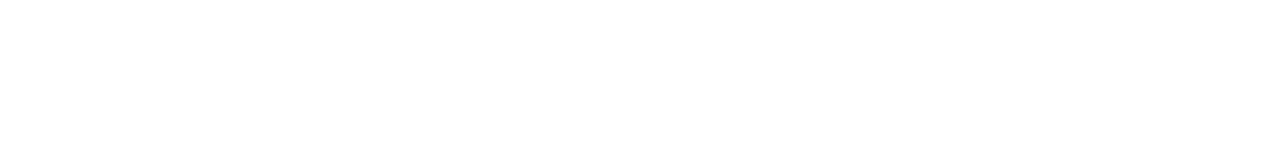
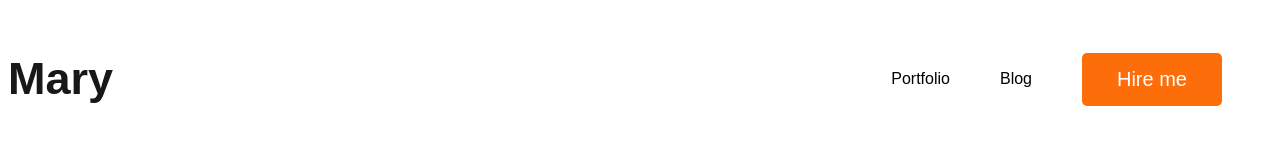
Before and after one commit to akterhossainctg/web-developer-portfolio, a plain HTML site: page index.html in a window 1280 px wide. Drawn offline with Linux system fonts and the light colour scheme.

Commit message:
added nav

```diff
--- a/index.html
+++ b/index.html
@@ -3,9 +3,23 @@
 <head>
     <meta charset="UTF-8">
     <meta name="viewport" content="width=device-width, initial-scale=1.0">
-    <title>web developer portfolio</title>
+    <title>My first porfolio website</title>
+    <link rel="preconnect" href="https://fonts.googleapis.com">
+<link rel="preconnect" href="https://fonts.gstatic.com" crossorigin>
+<link href="https://fonts.googleapis.com/css2?family=Open+Sans:wght@400;700;800&display=swap" rel="stylesheet">
+
+    <link rel="stylesheet" href="styles/portfolio.css">
 </head>
+<body>
     <header>
+        <nav>
+            <h3 class="nav-title">Ma<span class="text primary">r</span>y</h3>
+            <ul>
+                <li a href="">Portfolio</li>
+                <li a href="">Blog</li>
+                <li><Button class="btn-primary">Hire me</Button></li>
+            </ul>
+    </nav>
 
     </header>
     <main>
@@ -13,9 +27,7 @@
     </main>
     <footer>
 
-
     </footer>
-<body>
 
 </body>
 </html>
--- /dev/null
+++ b/styles/portfolio.css
@@ -0,0 +1,37 @@
+/* common shared style */
+body {
+    font-family: 'Lapto', sans-serif;
+    font-family: 'Open sans' sans-serif;
+}
+.text-primary {
+    color: #FD6E0A;
+}
+.btn-primary {
+    border-radius: 5px;
+    background: #FD6E0A;
+    border: 0px;
+    color: white;
+    font-size: 20px;
+    font-weight: 700px;
+    padding: 15px 35px;
+}
+/* nav related styles */
+nav {
+    display: flex;
+    align-items: center;
+    justify-content: space-between;
+}
+.nav-title {
+    color: var(--Dark-01, #181818);
+    font-size: 45px;
+    font-weight: 800;
+
+}
+nav > ul {
+    display: flex;
+    align-items: center;
+}
+nav li {
+    list-style: none;
+    margin-right: 50px;
+}
```
Lines whose indentation alone changed are shown as unchanged.
